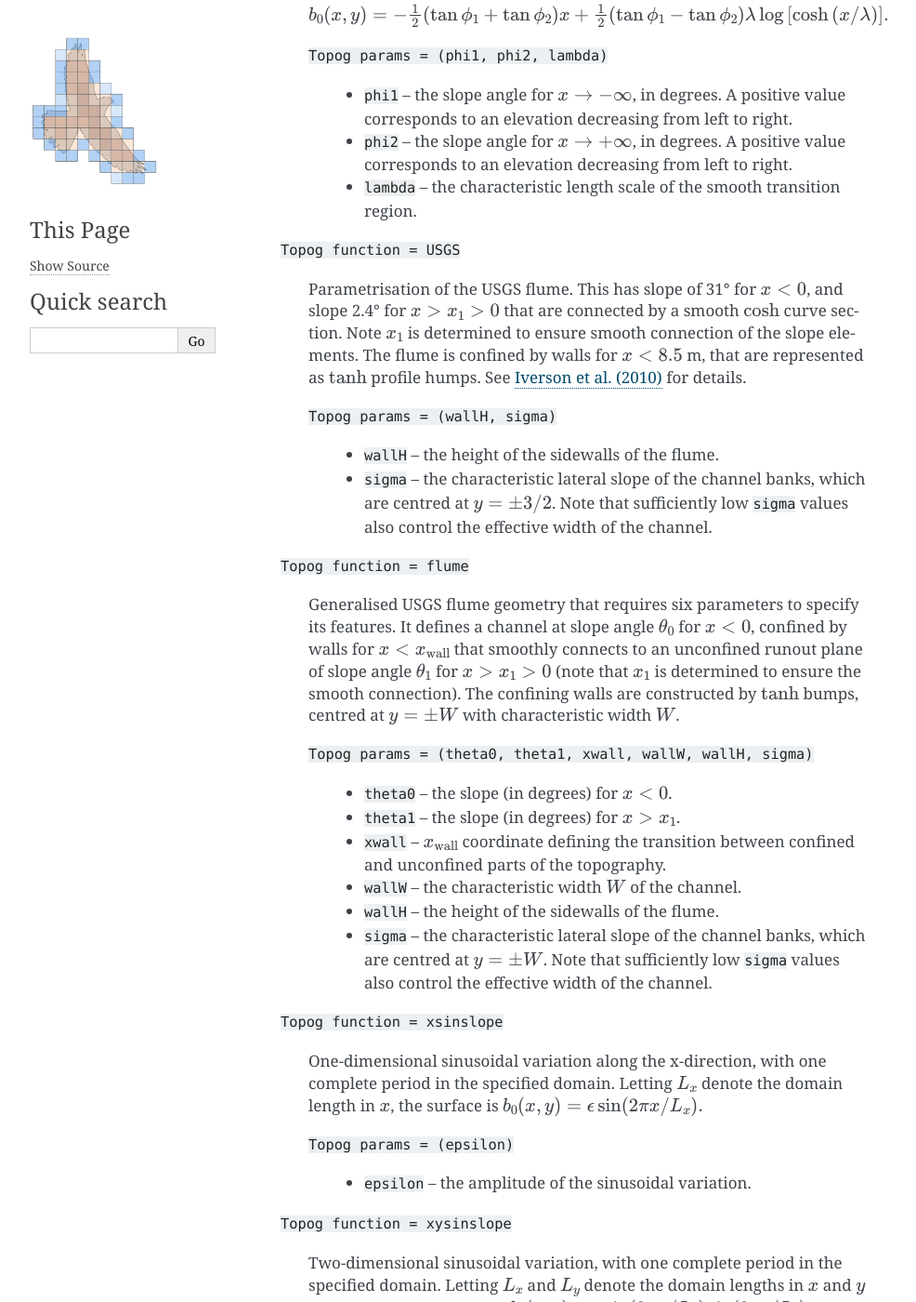
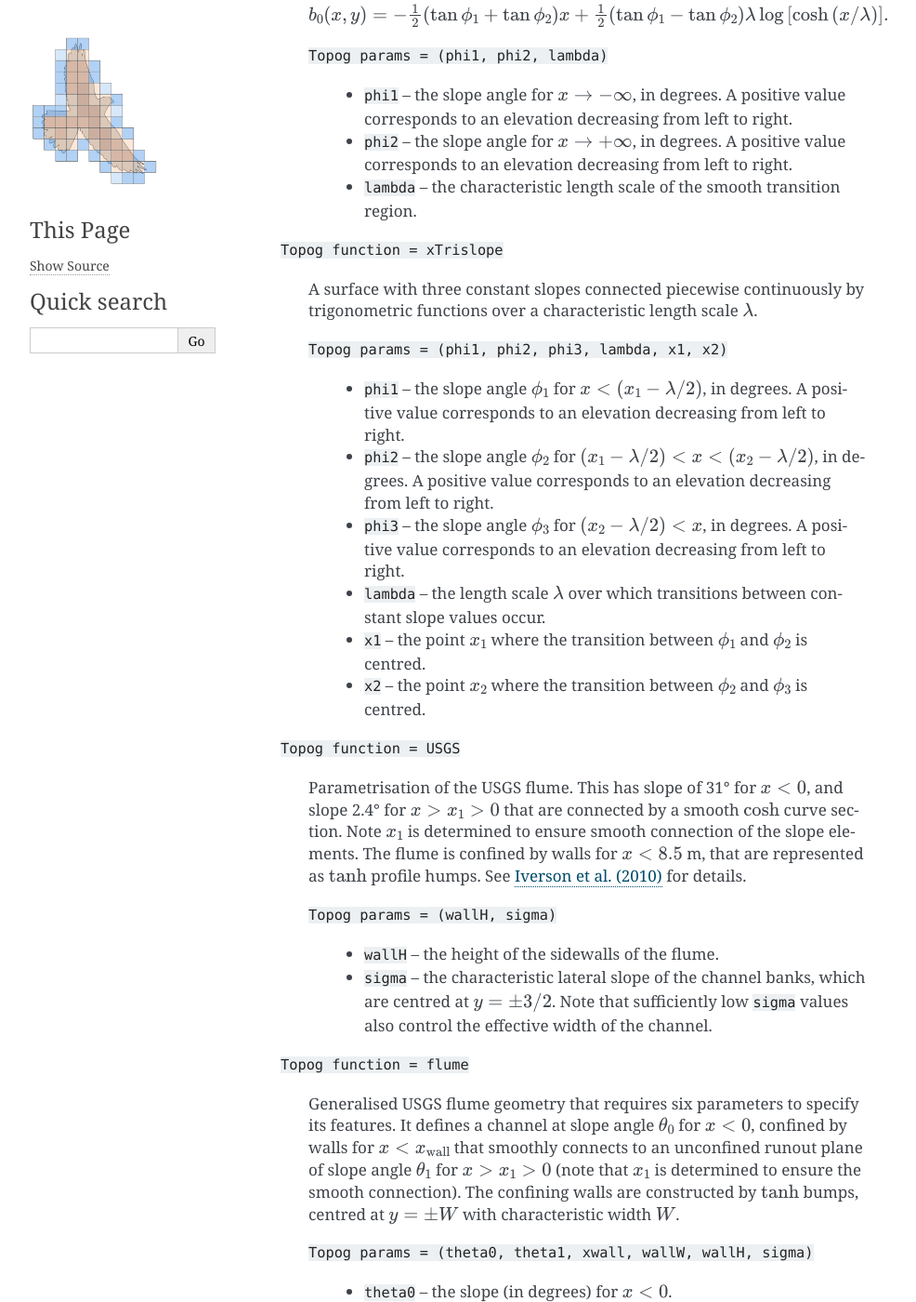
Before and after one commit to jakelangham/kestrel, a Sphinx documentation site: the page built from docs/source/settings_and_parameters/topog.rst, in a window 1280 px wide and 1400 px high, scrolled down 3062 px. Shown: the whole window at 93% size, without its empty margins (148-1134 px from the left). Built offline with Sphinx 7.4.7, drawn with Linux system fonts in a browser that asks for light colours; some of the changed text lies outside the part shown.

Commit message:
Add new topos: trislope and 2 simple channels

```diff
--- a/docs/source/settings_and_parameters/topog.rst
+++ b/docs/source/settings_and_parameters/topog.rst
@@ -139,6 +139,24 @@
             - :code:`phi2` -- the slope angle for :math:`x\to +\infty`, in degrees.  A positive value corresponds to an elevation decreasing from left to right.
             - :code:`lambda` -- the characteristic length scale of the smooth transition region.
 
+    :code:`Topog function = xTrislope`
+
+        A surface with three constant slopes connected piecewise continuously
+        by trigonometric functions over a characteristic length scale
+        :math:`\lambda`.
+
+        :code:`Topog params = (phi1, phi2, phi3, lambda, x1, x2)`
+
+            - :code:`phi1` -- the slope angle :math:`\phi_1` for :math:`x<(x_1-\lambda/2)`, in degrees.  A positive value corresponds to an elevation decreasing from left to right.
+            - :code:`phi2` -- the slope angle :math:`\phi_2` for :math:`(x_1-\lambda/2)<x<(x_2-\lambda/2)`, in degrees.  A positive value corresponds to an elevation decreasing from left to right.
+            - :code:`phi3` -- the slope angle :math:`\phi_3` for :math:`(x_2-\lambda/2)<x`, in degrees.  A positive value corresponds to an elevation decreasing from left to right.
+            - :code:`lambda` -- the length scale :math:`\lambda` over which transitions between
+              constant slope values occur.
+            - :code:`x1` -- the point :math:`x_1` where the transition between
+              :math:`\phi_1` and :math:`\phi_2` is centred.
+            - :code:`x2` -- the point :math:`x_2` where the transition between
+              :math:`\phi_2` and :math:`\phi_3` is centred.
+
     :code:`Topog function = USGS`
 
         Parametrisation of the USGS flume.  This has slope of 31° for
@@ -180,6 +198,39 @@
               banks, which are centred at :math:`y=\pm W`.
               Note that sufficiently low :code:`sigma` values also
               control the effective width of the channel.
+
+    :code:`Topog function = channel power law`
+
+        Channel with constant slope in :math:`x` and banks defined by a power law as so
+
+        :math:`b(x, y) = Sx + \cos(\theta)|y/W|^\alpha`,
+
+        where :math:`S = \tan(\theta)` is the slope in :math:`x` and :math:`W`,
+        :math:`\alpha` are parameters defining a power law cross-section.
+
+        :code:`Topog params = (slope, W, alpha)`
+
+            - :code:`slope` -- the slope :math:`S` in :math:`x`.
+            - :code:`W` -- the characteristic width :math:`W` of the power law
+              cross-section.
+            - :code:`alpha` -- index :math:`\alpha` of the power law.
+
+    :code:`Topog function = channel trapezium`
+
+        Channel with constant slope in :math:`x` and banks defined by a trapezium as so
+
+        :math:`b(x, y) = Sx + \cos(\theta)\max\{0, S_b (|y| - W/2)\}`,
+
+        where :math:`S = \tan(\theta)` is the slope in :math:`x`, :math:`W` is
+        the width of the trapezoid cross-section and :math:`S_b` is the slope of
+        the banks in a frame oriented along the channel.
+
+        :code:`Topog params = (slope, W, Sb)`
+
+            - :code:`slope` -- the slope :math:`S` in :math:`x`.
+            - :code:`W` -- the width of the channel base.
+            - :code:`Sb` -- the gradient of the banks in slope-aligned
+              coordinates.
 
     :code:`Topog function = xsinslope`
 
```
Also changed, not shown: 2 other files.
